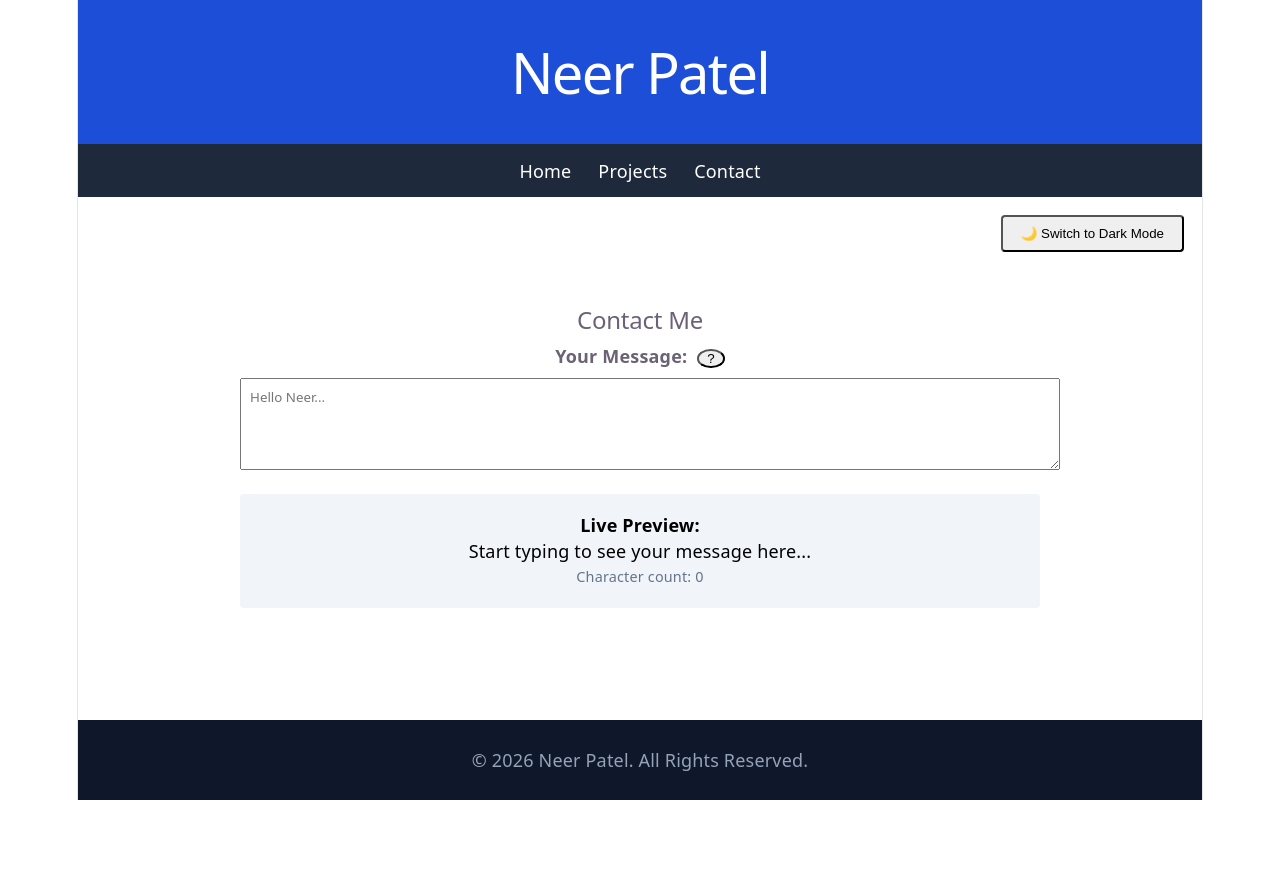
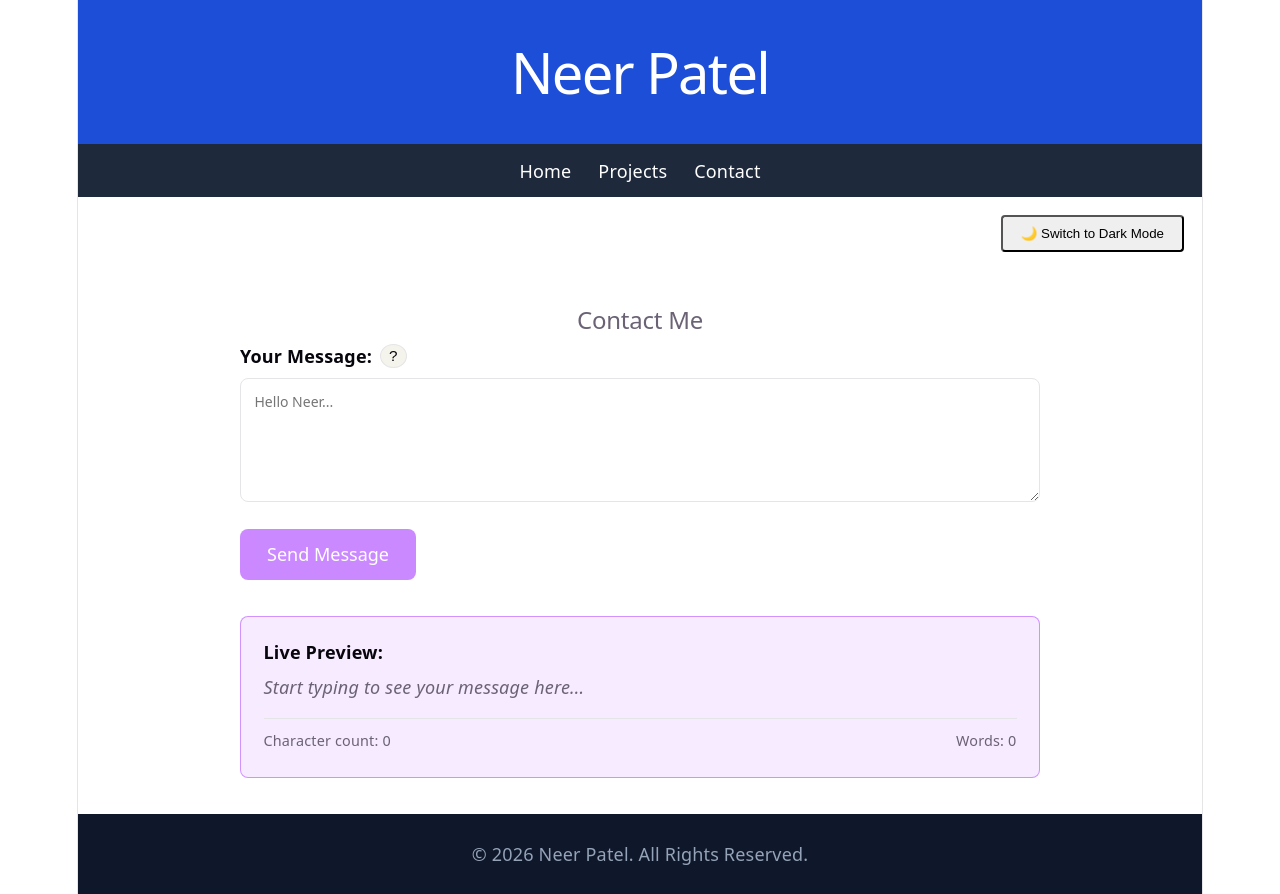
Before and after one commit to Neer-18/portfolio-24DCE095, a React (Vite) app in the folder student-portfolio/: page /contact in a window 1280 px wide. Before the commit the page ends 800 px from the top, so only its background shows below. Built offline with nearby package versions, Linux system fonts and the light colour scheme.

Commit message:
feat(portfolio): enhance contact form live preview and clean up project explorer

```diff
--- a/student-portfolio/src/components/Contact.jsx
+++ b/student-portfolio/src/components/Contact.jsx
@@ -3,18 +3,71 @@ import { useState } from 'react';
 export default function Contact() {
     const [message, setMessage] = useState('');
     const [showTooltip, setShowTooltip] = useState(false);
+    const [submitted, setSubmitted] = useState(false);
+
+    const handleSubmit = (e) => {
+        e.preventDefault();
+        if (!message.trim()) return;
+
+        // Simulate sending a message
+        setSubmitted(true);
+    };
+
+    if (submitted) {
+        return (
+            <section style={{ padding: '2rem 1rem', maxWidth: '800px', margin: '0 auto', textAlign: 'center' }}>
+                <h2>Contact Me</h2>
+                <div style={{
+                    padding: '2.5rem 1.5rem',
+                    background: 'var(--accent-bg)',
+                    border: '1px solid var(--accent-border)',
+                    borderRadius: '12px',
+                    boxShadow: 'var(--shadow)',
+                    marginTop: '2rem',
+                    animation: 'fadeIn 0.5s ease'
+                }}>
+                    <span style={{ fontSize: '3.5rem', display: 'block', marginBottom: '1rem' }} role="img" aria-label="success">
+                        ✉️
+                    </span>
+                    <h3 style={{ color: 'var(--text-h)', margin: '0 0 0.5rem', fontSize: '1.5rem' }}>Message Sent!</h3>
+                    <p style={{ color: 'var(--text)', marginBottom: '1.5rem' }}>
+                        Thank you for reaching out. Neer will get back to you soon.
+                    </p>
+                    <button
+                        onClick={() => {
+                            setSubmitted(false);
+                            setMessage('');
+                        }}
+                        className="btn-primary"
+                        style={{ cursor: 'pointer' }}
+                    >
+                        Send Another Message
+                    </button>
+                </div>
+            </section>
+        );
+    }
 
     return (
         <section style={{ padding: '2rem 1rem', maxWidth: '800px', margin: '0 auto' }}>
             <h2>Contact Me</h2>
 
-            <div style={{ marginBottom: '1rem' }}>
-                <label style={{ display: 'block', marginBottom: '0.5rem', fontWeight: 'bold' }}>
+            <form onSubmit={handleSubmit} style={{ display: 'flex', flexDirection: 'column', gap: '1.5rem', marginBottom: '2rem' }}>
+                <div style={{ display: 'flex', flexDirection: 'column', gap: '0.5rem' }}>
+                    <label style={{ display: 'flex', alignItems: 'center', gap: '8px', fontWeight: 'bold', color: 'var(--text-h)' }}>
                         Your Message:
                         <button
                             type="button"
                             onClick={() => setShowTooltip(!showTooltip)}
-                        style={{ marginLeft: '10px', cursor: 'pointer', borderRadius: '50%', padding: '0 8px' }}
+                            style={{
+                                cursor: 'pointer',
+                                borderRadius: '50%',
+                                padding: '2px 8px',
+                                border: '1px solid var(--border)',
+                                background: 'var(--code-bg)',
+                                color: 'var(--text-h)',
+                                fontSize: '0.85rem'
+                            }}
                             title="Toggle Help"
                         >
                             ?
@@ -22,7 +75,7 @@ export default function Contact() {
                     </label>
 
                     {showTooltip && (
-                    <p style={{ fontSize: '0.85rem', color: '#64748b', marginTop: '0' }}>
+                        <p style={{ fontSize: '0.85rem', color: 'var(--text)', marginTop: '0' }}>
                             Type your message below. The state updates in real-time without page reloads.
                         </p>
                     )}
@@ -30,18 +83,68 @@ export default function Contact() {
                     <textarea
                         value={message}
                         onChange={(e) => setMessage(e.target.value)}
-                    rows="4"
-                    style={{ width: '100%', padding: '0.5rem', fontFamily: 'inherit' }}
+                        rows="5"
+                        className="input-field"
+                        style={{
+                            width: '100%',
+                            padding: '0.75rem',
+                            fontFamily: 'inherit',
+                            resize: 'vertical',
+                            boxSizing: 'border-box',
+                            borderRadius: '8px'
+                        }}
                         placeholder="Hello Neer..."
+                        required
                     />
                 </div>
 
-            <div style={{ padding: '1rem', background: '#f1f5f9', borderRadius: '4px', color: '#000' }}>
-                <strong>Live Preview:</strong>
-                <p>{message || "Start typing to see your message here..."}</p>
-                <p style={{ fontSize: '0.8rem', color: '#64748b', margin: 0 }}>
-                    Character count: {message.length}
+                <div style={{ display: 'flex', justifyContent: 'flex-start' }}>
+                    <button
+                        type="submit"
+                        className="btn-primary"
+                        disabled={!message.trim()}
+                        style={{
+                            opacity: message.trim() ? 1 : 0.6,
+                            cursor: message.trim() ? 'pointer' : 'not-allowed',
+                            padding: '0.75rem 1.5rem',
+                            fontSize: '1rem',
+                            borderRadius: '8px'
+                        }}
+                    >
+                        Send Message
+                    </button>
+                </div>
+            </form>
+
+            <div style={{
+                padding: '1.25rem',
+                background: 'var(--accent-bg)',
+                border: '1px solid var(--accent-border)',
+                borderRadius: '8px',
+                color: 'var(--text-h)',
+                textAlign: 'left'
+            }}>
+                <strong style={{ color: 'var(--text-h)', display: 'block', marginBottom: '0.5rem' }}>Live Preview:</strong>
+                <p style={{
+                    color: message ? 'var(--text-h)' : 'var(--text)',
+                    whiteSpace: 'pre-wrap',
+                    wordBreak: 'break-word',
+                    margin: '0 0 1rem 0',
+                    fontStyle: message ? 'normal' : 'italic'
+                }}>
+                    {message || "Start typing to see your message here..."}
                 </p>
+                <div style={{
+                    fontSize: '0.8rem',
+                    color: 'var(--text)',
+                    borderTop: '1px solid var(--border)',
+                    paddingTop: '0.5rem',
+                    display: 'flex',
+                    justifyContent: 'space-between'
+                }}>
+                    <span>Character count: {message.length}</span>
+                    <span>Words: {message.trim() ? message.trim().split(/\s+/).length : 0}</span>
+                </div>
             </div>
         </section>
     );
```
Also changed, not shown: student-portfolio/src/components/Projects.jsx (+12 -48 lines). Lines whose indentation alone changed are shown as unchanged.
